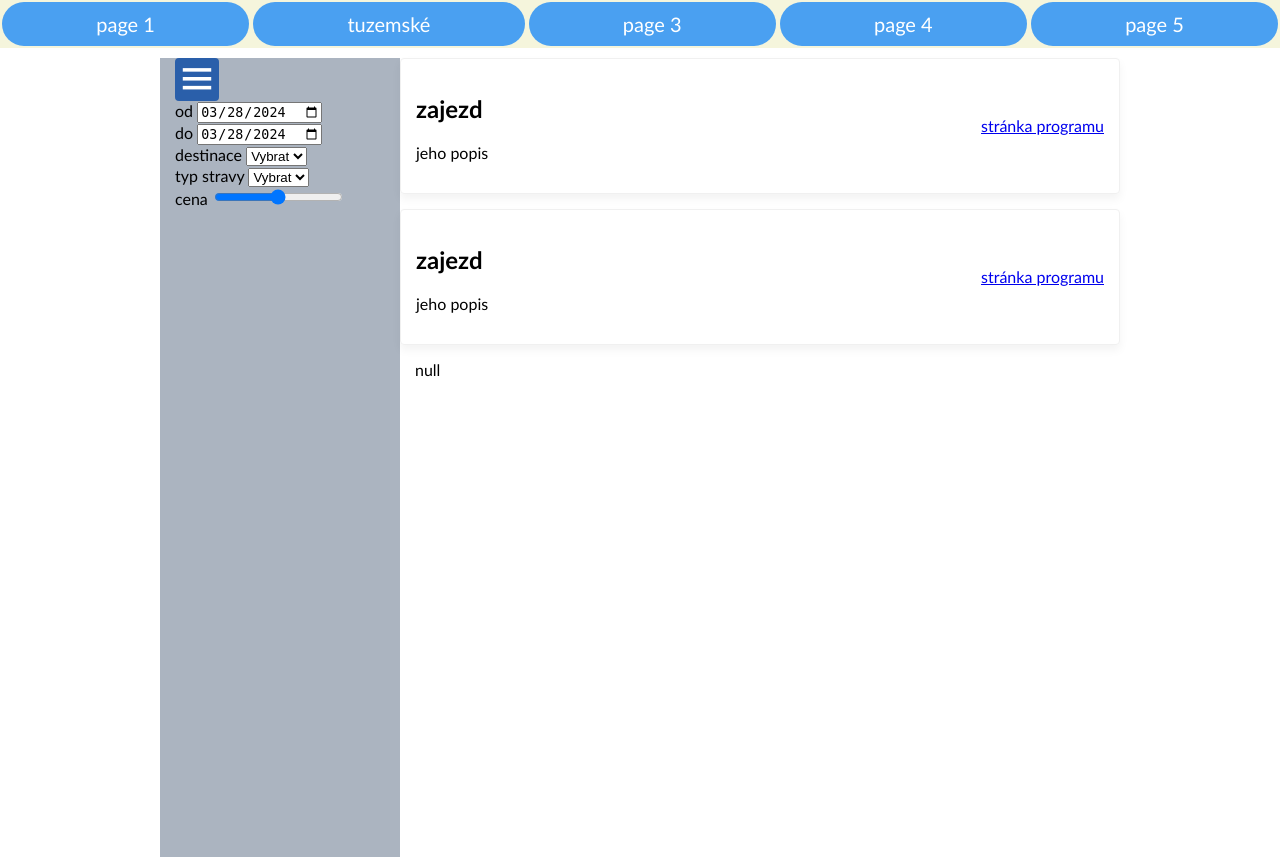
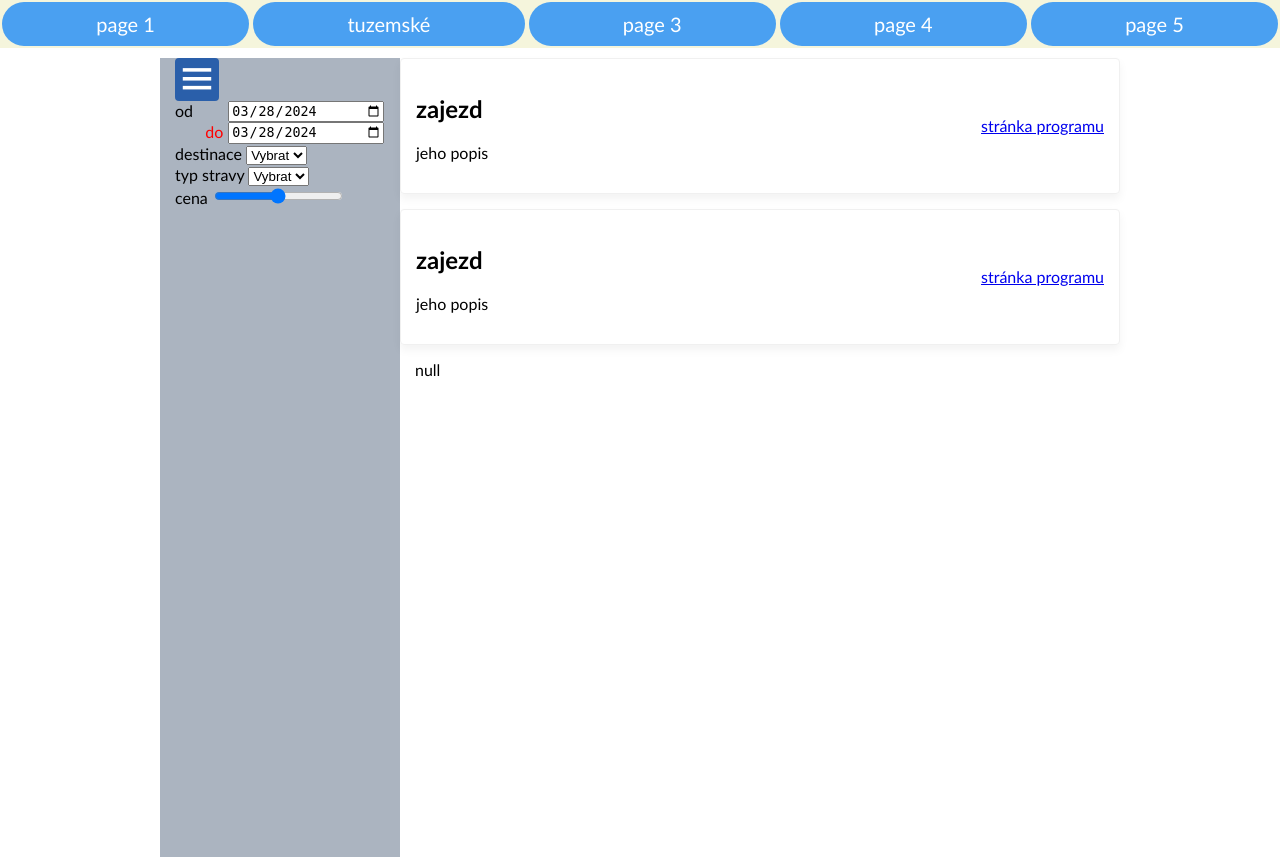
Before and after one commit to Kuba129cz/Cestovni_kancelar, a PHP site: page / in a window 1280 px wide. Shown: the part 200-1057 px from the top of the page. Run offline with PHP 8.4, Linux system fonts and the light colour scheme; data comes from the database, SQL or seed files in the repository; data that the repository does not hold is empty; style sheets or scripts are compiled from the project's sources.

Commit message:
side pair blizim se chtenemu

```diff
--- a/app/components/aside.inc.php
+++ b/app/components/aside.inc.php
@@ -1,12 +1,12 @@
 <aside class="aside col-3" x-bind:class="{ 'aside--close': open }">
     <a href="#" class="btn btn--primary DX-menu" @click="open = !open"></a>
     <div>
-        <div>
+        <div class="sidePair">
             od
             <input type="date" id="dateFrom" name="trip-start"/>
         </div>
-        <div>
-            do
+        <div class="sidePair">
+            <span>do</span>
             <input type="date" id="dateTo" name="trip-end"/>
         </div>
         <script>
--- a/app/scss/layout/_aside.scss
+++ b/app/scss/layout/_aside.scss
@@ -9,3 +9,13 @@
 		flex-basis: 0;
 	}
 }
+
+.sidePair{
+	display: grid;
+	grid-template-columns: auto auto;
+	gap: 5px;
+	&>span{
+		color: red;
+		justify-self: end;
+	}
+}
```
